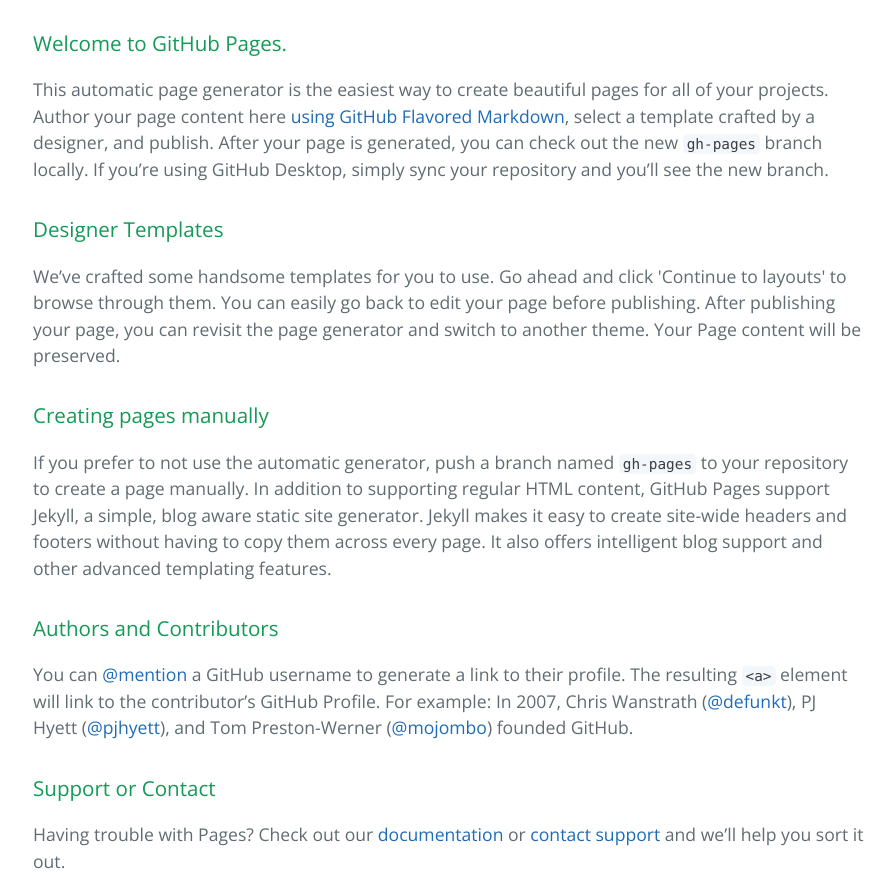
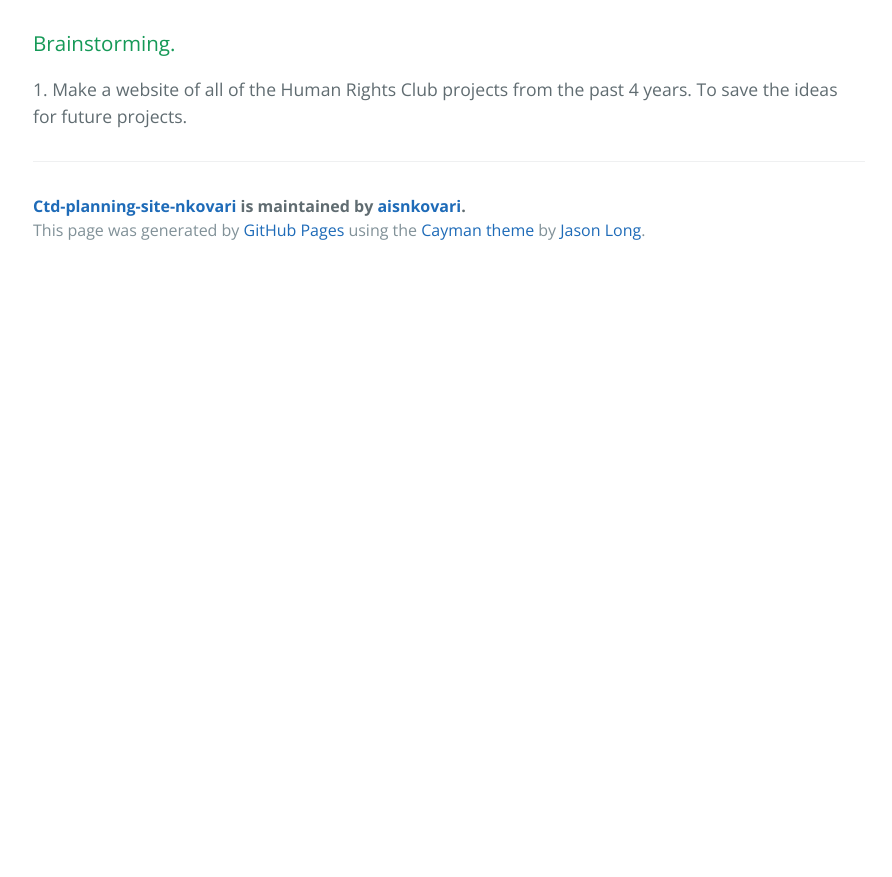
Before and after one commit to aisnkovari/-CTD-Planning-Site-nkovari, a plain HTML site: page index.html in a window 1280 px wide. Shown: the part 340-1217 px from the top of the page, without its empty margins (191-1083 px from the left). After the commit the page ends 800 px from the top, so only its background shows below. Drawn offline with nearby package versions, Linux system fonts and the light colour scheme.

Commit message:
Update index.html

```diff
--- a/index.html
+++ b/index.html
@@ -20,30 +20,9 @@
 
     <section class="main-content">
       <h3>
-<a id="welcome-to-github-pages" class="anchor" href="#welcome-to-github-pages" aria-hidden="true"><span class="octicon octicon-link"></span></a>Welcome to GitHub Pages.</h3>
+<a id="brainstorm" class="anchor" href="#brainstorm" aria-hidden="true"><span class="octicon octicon-link"></span></a>Brainstorming.</h3>
 
-<p>This automatic page generator is the easiest way to create beautiful pages for all of your projects. Author your page content here <a href="https://guides.github.com/features/mastering-markdown/">using GitHub Flavored Markdown</a>, select a template crafted by a designer, and publish. After your page is generated, you can check out the new <code>gh-pages</code> branch locally. If you’re using GitHub Desktop, simply sync your repository and you’ll see the new branch.</p>
-
-<h3>
-<a id="designer-templates" class="anchor" href="#designer-templates" aria-hidden="true"><span class="octicon octicon-link"></span></a>Designer Templates</h3>
-
-<p>We’ve crafted some handsome templates for you to use. Go ahead and click 'Continue to layouts' to browse through them. You can easily go back to edit your page before publishing. After publishing your page, you can revisit the page generator and switch to another theme. Your Page content will be preserved.</p>
-
-<h3>
-<a id="creating-pages-manually" class="anchor" href="#creating-pages-manually" aria-hidden="true"><span class="octicon octicon-link"></span></a>Creating pages manually</h3>
-
-<p>If you prefer to not use the automatic generator, push a branch named <code>gh-pages</code> to your repository to create a page manually. In addition to supporting regular HTML content, GitHub Pages support Jekyll, a simple, blog aware static site generator. Jekyll makes it easy to create site-wide headers and footers without having to copy them across every page. It also offers intelligent blog support and other advanced templating features.</p>
-
-<h3>
-<a id="authors-and-contributors" class="anchor" href="#authors-and-contributors" aria-hidden="true"><span class="octicon octicon-link"></span></a>Authors and Contributors</h3>
-
-<p>You can <a href="https://github.com/blog/821" class="user-mention">@mention</a> a GitHub username to generate a link to their profile. The resulting <code>&lt;a&gt;</code> element will link to the contributor’s GitHub Profile. For example: In 2007, Chris Wanstrath (<a href="https://github.com/defunkt" class="user-mention">@defunkt</a>), PJ Hyett (<a href="https://github.com/pjhyett" class="user-mention">@pjhyett</a>), and Tom Preston-Werner (<a href="https://github.com/mojombo" class="user-mention">@mojombo</a>) founded GitHub.</p>
-
-<h3>
-<a id="support-or-contact" class="anchor" href="#support-or-contact" aria-hidden="true"><span class="octicon octicon-link"></span></a>Support or Contact</h3>
-
-<p>Having trouble with Pages? Check out our <a href="https://help.github.com/pages">documentation</a> or <a href="https://github.com/contact">contact support</a> and we’ll help you sort it out.</p>
-
+<p> 1. Make a website of all of the Human Rights Club projects from the past 4 years. To save the ideas for future projects.
       <footer class="site-footer">
         <span class="site-footer-owner"><a href="https://github.com/aisnkovari/CTD-Planning-Site-nkovari">Ctd-planning-site-nkovari</a> is maintained by <a href="https://github.com/aisnkovari">aisnkovari</a>.</span>
 
```
